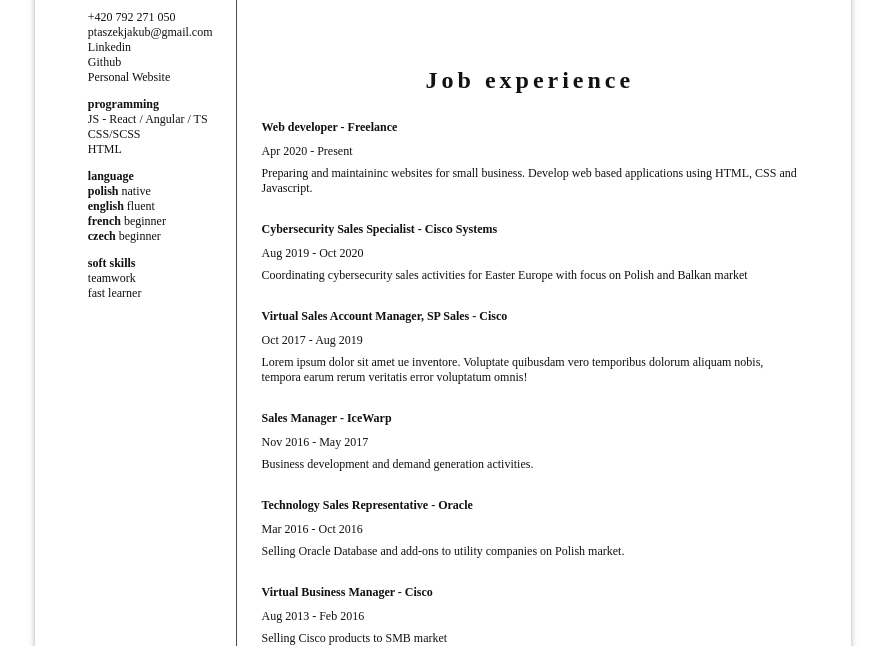
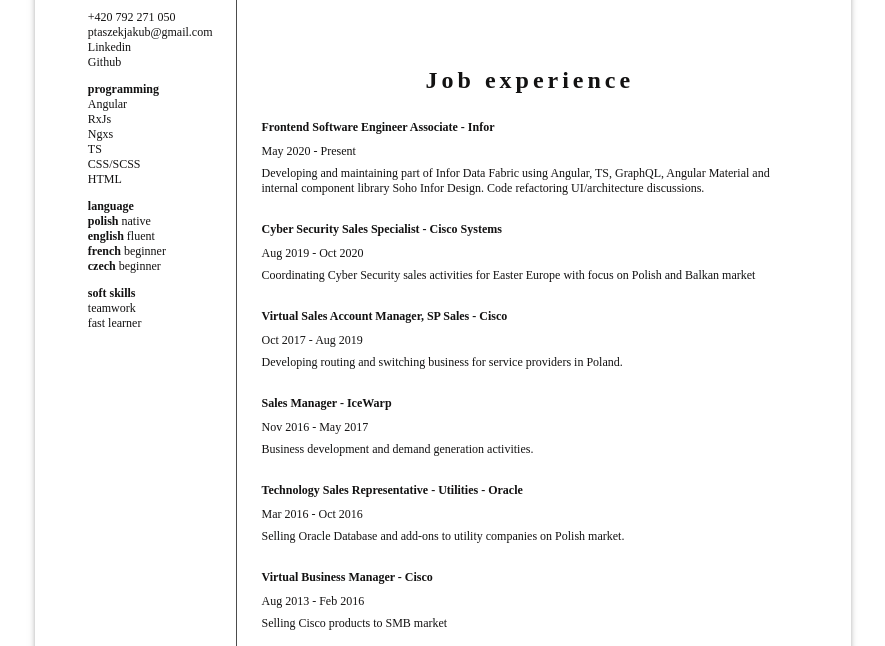
Before and after one commit to ptaszekk/cv, a plain HTML site: page index.html in a window 1280 px wide. Shown: the part 154-800 px from the top of the page, without its empty margins (197-1082 px from the left). Drawn offline with Linux system fonts and the light colour scheme.

Commit message:
cv update

```diff
--- a/index.html
+++ b/index.html
@@ -1,13 +1,10 @@
 <!DOCTYPE html>
 <html lang="en">
 <head>
-		<meta charset="UTF-8" />
-		<meta http-equiv="X-UA-Compatible" content="IE=edge" />
-		<meta name="viewport" content="width=device-width, initial-scale=1.0" />
-		<link rel="stylesheet" href="./styles.css" />
-
-		<script defer src="./index.js"></script>
-
+  <meta charset="UTF-8"/>
+  <meta http-equiv="X-UA-Compatible" content="IE=edge"/>
+  <meta name="viewport" content="width=device-width, initial-scale=1.0"/>
+  <link rel="stylesheet" href="./styles.css"/>
   <title>Jakub Ptaszek CV</title>
 </head>
 <body>
@@ -33,11 +30,6 @@
             >
           </li>
           <li><a href="https://github.com/ptaszekk">Github</a></li>
-							<li>
-								<a href="https://quirky-ritchie-24a076.netlify.app/"
-									>Personal Website</a
-								>
-							</li>
         </ul>
       </div>
     </div>
@@ -46,7 +38,10 @@
       <div class="skills-programming">
         <h3>programming</h3>
         <ul class="skills-list">
-							<li>JS - React / Angular / TS</li>
+          <li>Angular</li>
+          <li>RxJs</li>
+          <li>Ngxs</li>
+          <li>TS</li>
           <li>CSS/SCSS</li>
           <li>HTML</li>
         </ul>
@@ -74,20 +69,22 @@
       <section class="main-experience break-2">
         <h2>Job experience</h2>
         <div class="main-job job break-1">
-							<h3 class="job-title">Web developer - <strong>Freelance</strong></h3>
-							<h4 class="job-period">Apr 2020 - Present</h4>
+          <h3 class="job-title">Frontend Software Engineer Associate - <strong>Infor</strong></h3>
+          <h4 class="job-period">May 2020 - Present</h4>
           <p class="job-description">
-								Preparing and maintaininc websites for small business. Develop web based
-								applications using HTML, CSS and Javascript.
+            Developing and maintaining part of Infor Data Fabric using Angular, TS, GraphQL,
+            Angular Material and internal component library Soho Infor Design.
+            Code refactoring
+            UI/architecture discussions.
           </p>
         </div>
         <div class="main-job job break-1">
           <h3 class="job-title">
-								Cybersecurity Sales Specialist - <strong>Cisco Systems</strong>
+            Cyber Security Sales Specialist - <strong>Cisco Systems</strong>
           </h3>
           <h4 class="job-period">Aug 2019 - Oct 2020</h4>
           <p class="job-description">
-								Coordinating cybersecurity sales activities for Easter Europe with focus
+            Coordinating Cyber Security sales activities for Easter Europe with focus
             on Polish and Balkan market
           </p>
         </div>
@@ -98,9 +95,7 @@
           </h3>
           <h4 class="job-period">Oct 2017 - Aug 2019</h4>
           <p class="job-description">
-								Lorem ipsum dolor sit amet ue inventore. Voluptate quibusdam vero
-								temporibus dolorum aliquam nobis, tempora earum rerum veritatis error
-								voluptatum omnis!
+            Developing routing and switching business for service providers in Poland.
           </p>
         </div>
         <div class="main-job job break-1">
@@ -112,7 +107,7 @@
         </div>
         <div class="main-job job break-1">
           <h3 class="job-title">
-								Technology Sales Representative - <strong>Oracle</strong>
+            Technology Sales Representative - Utilities - <strong>Oracle</strong>
           </h3>
           <h4 class="job-period">Mar 2016 - Oct 2016</h4>
           <p class="job-description">
@@ -129,7 +124,8 @@
       <br>
       <br>
       <br>
-					<br><br>
+      <br>
+      <br>
       <section class="main-education break-2">
         <h2>Education</h2>
         <div class="main-job">
```
Lines whose indentation alone changed are shown as unchanged.
